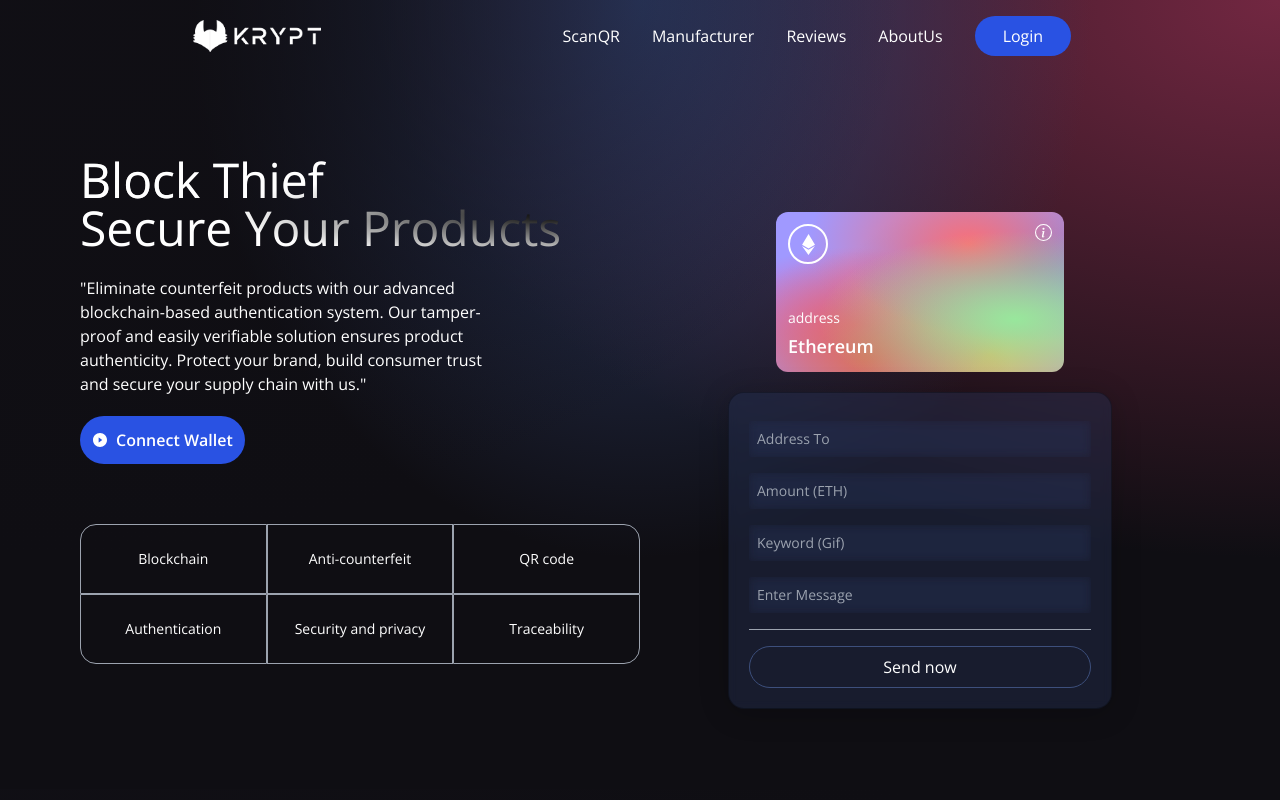
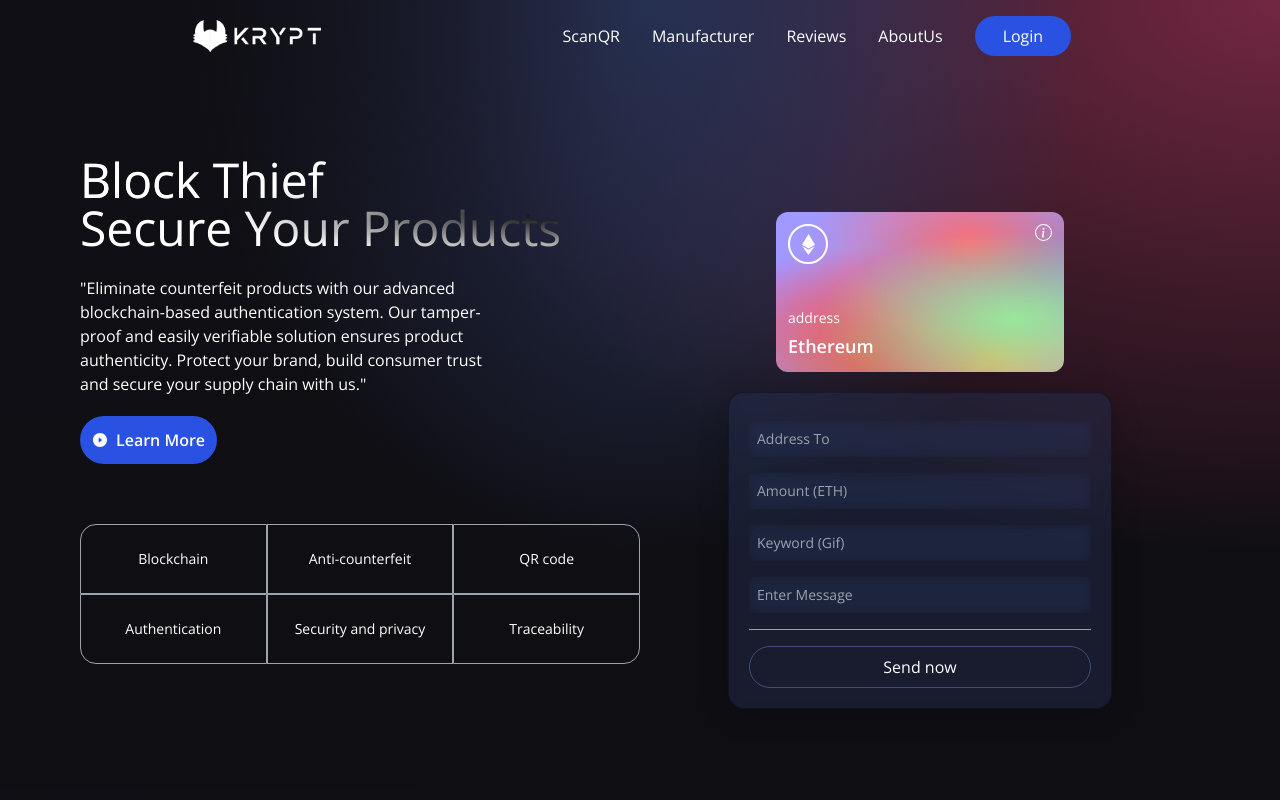
Before and after one commit to leptonworks/blocktheif-system, a React (Vite) app in the folder client/: page / in a window 1280 px wide. Shown: the top 800 px of the page. Built offline with nearby package versions, Linux system fonts and the light colour scheme.

Commit message:
Button-Update

```diff
--- a/client/src/components/buttons/learnMore.jsx
+++ b/client/src/components/buttons/learnMore.jsx
@@ -1,8 +1,18 @@
 import React from 'react'
+import { AiFillPlayCircle } from "react-icons/ai";
 
 function learnMore() {
+  const ScrollDown = () => {};
+
   return (
-    <div>learnMore</div>
+    <button
+    type="button"
+    onClick={ScrollDown}
+    className="flex flex-row justify-center items-center my-5 bg-[#2952e3] p-3 rounded-full cursor-pointer hover:bg-[#2546bd]"
+  >
+    <AiFillPlayCircle className="text-white mr-2" />
+    <p className="text-white text-base font-semibold">Learn More</p>
+  </button>
   )
 }
 
--- a/client/src/components/section/heroSection.jsx
+++ b/client/src/components/section/heroSection.jsx
@@ -3,6 +3,9 @@ import { AiFillPlayCircle } from "react-icons/ai";
 import { SiEthereum } from "react-icons/si";
 import { BsInfoCircle } from "react-icons/bs";
 import { Loader } from "./";
+import LearnMore from "../buttons/learnMore";
+
+
 
 const companyCommonStyles =
   "min-h-[70px] sm:px-0 px-2 sm:min-w-[120px] flex justify-center items-center border-[0.5px] border-gray-400 text-sm font-light text-white";
@@ -19,7 +22,6 @@ const Input = ({ placeholder, name, type, value, handleChange }) => (
 );
 
 const Welcome = () => {
-  const connectWallet = () => {};
   const handleSubmit = () => {};
   return (
     <div className="flex w-full justify-center items-center">
@@ -34,14 +36,7 @@ const Welcome = () => {
             solution ensures product authenticity. Protect your brand, build
             consumer trust and secure your supply chain with us."
           </p>
-          <button
-            type="button"
-            onClick={connectWallet}
-            className="flex flex-row justify-center items-center my-5 bg-[#2952e3] p-3 rounded-full cursor-pointer hover:bg-[#2546bd]"
-          >
-            <AiFillPlayCircle className="text-white mr-2" />
-            <p className="text-white text-base font-semibold">Connect Wallet</p>
-          </button>
+          <LearnMore />
           <div className="grid sm:grid-cols-3 grid-cols-2 w-full mt-10">
             <div className={`rounded-tl-2xl ${companyCommonStyles}`}>
               Blockchain
```
